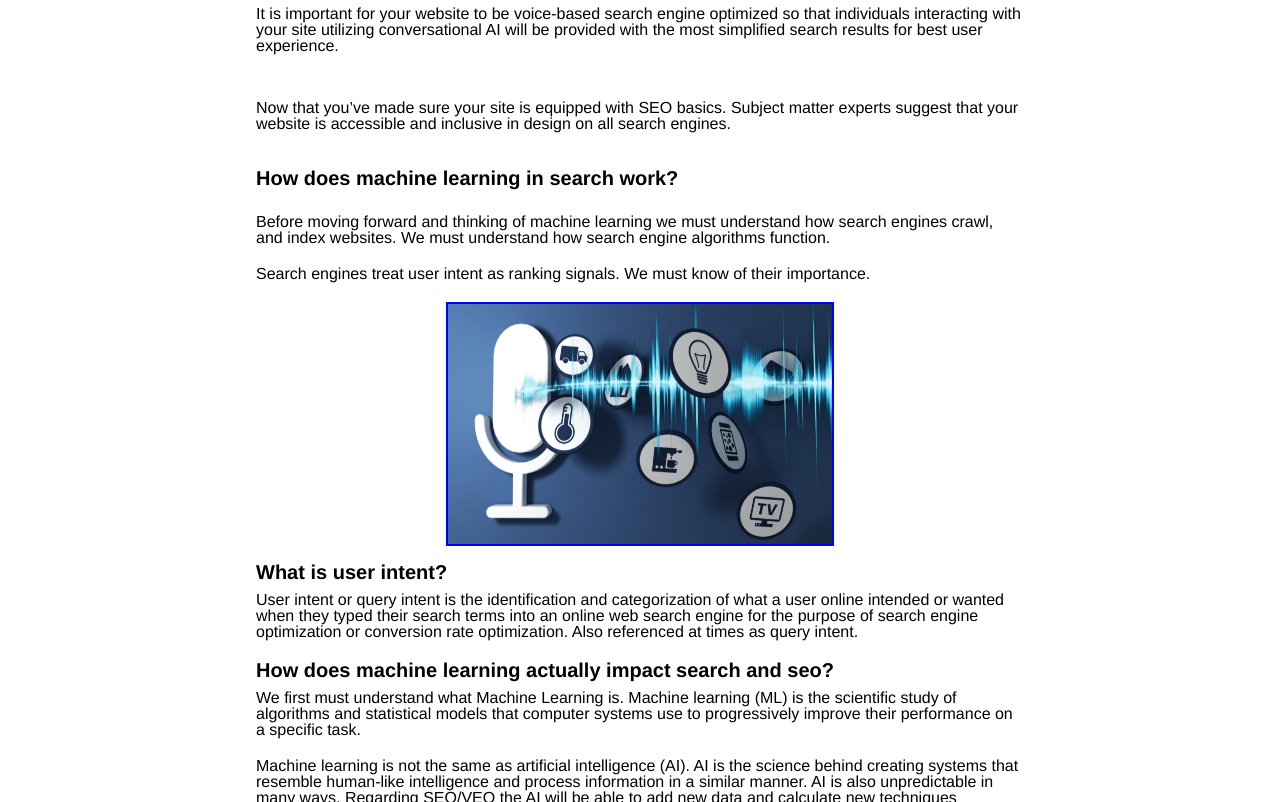
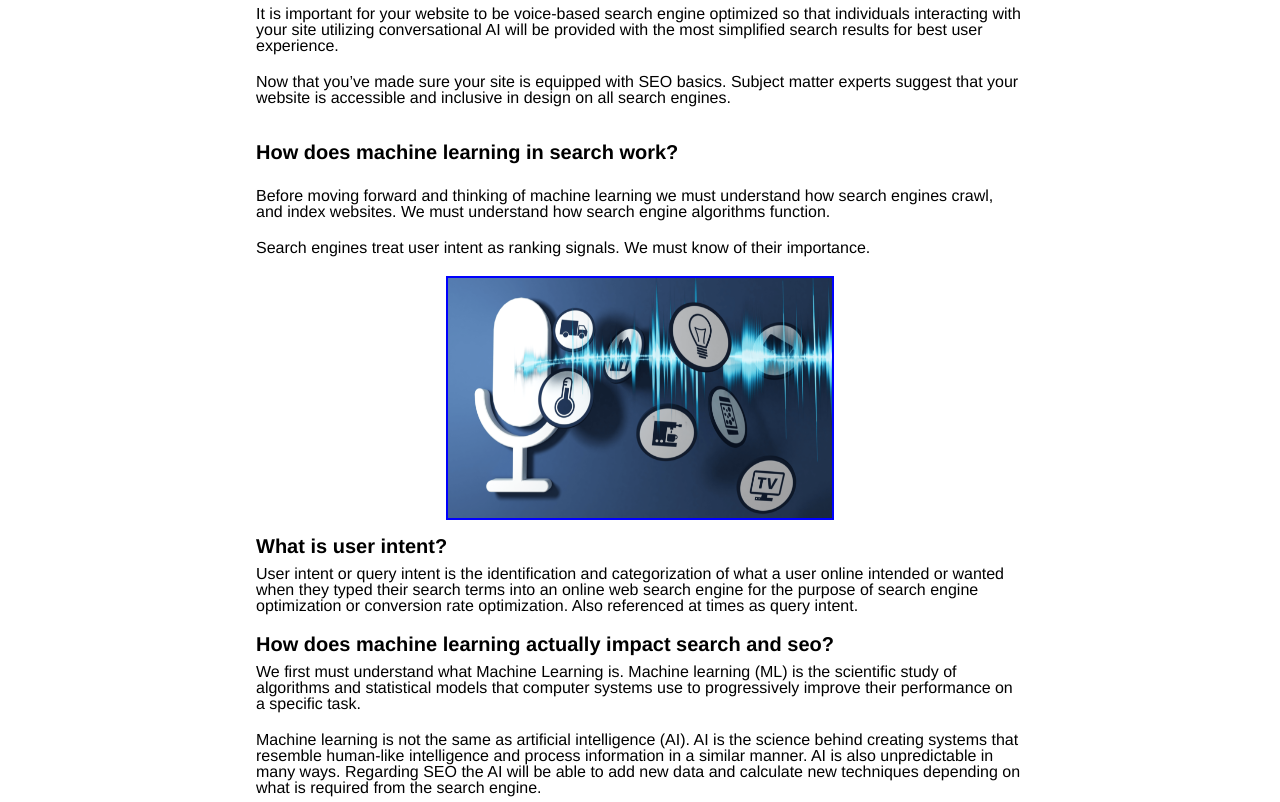
Before and after one commit to voiceAI/Project-with-Responsive-Design, a plain HTML site: page userintent.html in a window 1280 px wide. Shown: the part 150-952 px from the top of the page. Drawn offline with Linux system fonts and the light colour scheme; a web font is replaced by a local one.

Commit message:
Final Project

```diff
--- a/userintent.html
+++ b/userintent.html
@@ -47,8 +47,6 @@
                 user experience.
             </p>
         </div>
-
-        <br>
         <p>
             Now that you’ve made sure your site is equipped with SEO basics. Subject matter experts suggest that your
             website is accessible and inclusive in design on all search engines.
@@ -78,8 +76,7 @@
             <p>
                 User intent or query intent is the identification and categorization of what a user online intended or
                 wanted when they typed their search terms into an online web search engine for the purpose of search
-                engine
-                optimization or conversion rate optimization. Also referenced at times as query intent.
+                engine optimization or conversion rate optimization. Also referenced at times as query intent.
             </p>
 
             <span class="bold"> How does machine  learning actually impact search and seo?</span>
@@ -92,9 +89,8 @@
             <p>
                 Machine learning is not the same as artificial intelligence (AI). AI is the science behind creating
                 systems that resemble human-like intelligence and process information in
-                a similar manner. AI is also unpredictable in many ways. Regarding SEO/VEO the AI will be able to add
-                new
-                data and calculate new techniques depending on what is required from the search engine.
+                a similar manner. AI is also unpredictable in many ways. Regarding SEO the AI will be able to add
+                new data and calculate new techniques depending on what is required from the search engine.
             </p>
 
             <p>
```
Also changed, not shown: index.html (+3 -4 lines).
